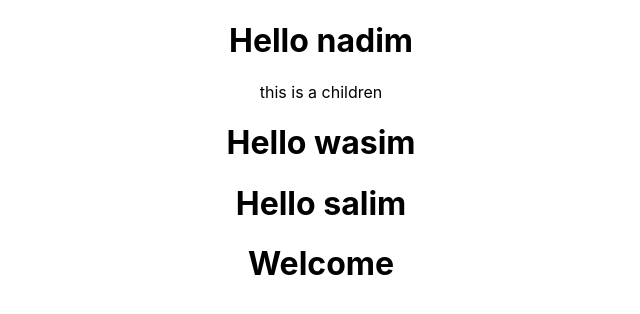
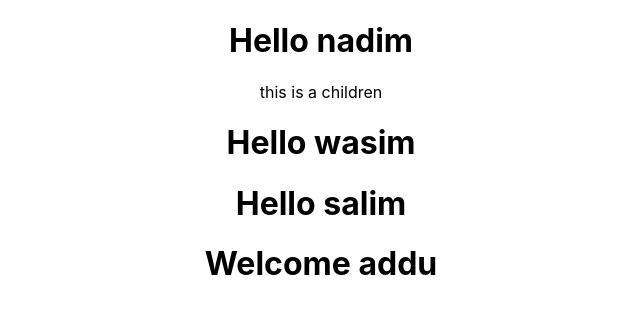
Before and after one commit to DevMansuri/React-Learning, a React (Create React App) app in the folder helloworld/: page / in a window 1280 px wide. Shown: the top 314 px of the page, without its empty margins (319-959 px from the left). Built offline with nearby package versions, Linux system fonts and the light colour scheme.

Commit message:
modified

```diff
--- a/helloworld/src/App.js
+++ b/helloworld/src/App.js
@@ -10,7 +10,7 @@ function App() {
       </Greet>
       <Greet name = "wasim"></Greet>
       <Greet name = "salim"></Greet>
-      <Welcome></Welcome>
+      <Welcome name = "addu"></Welcome>
     </div>
   );
 }
```
